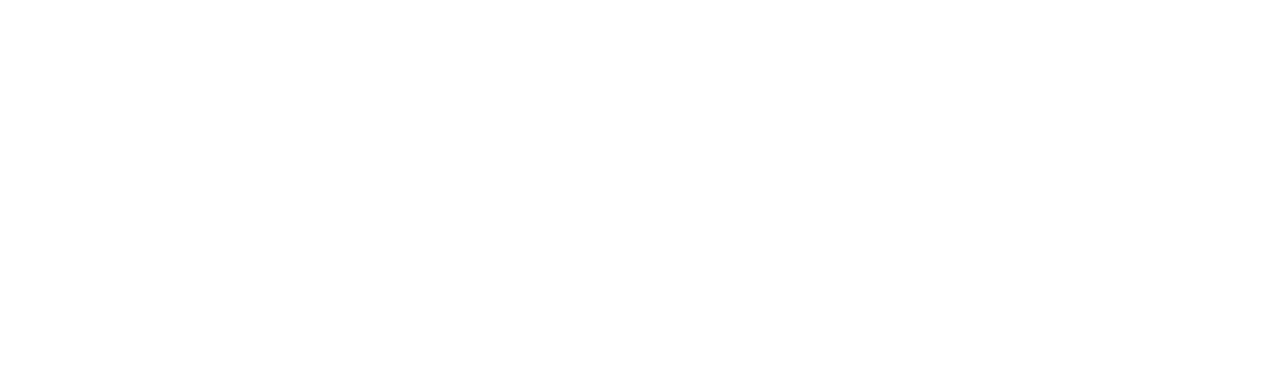
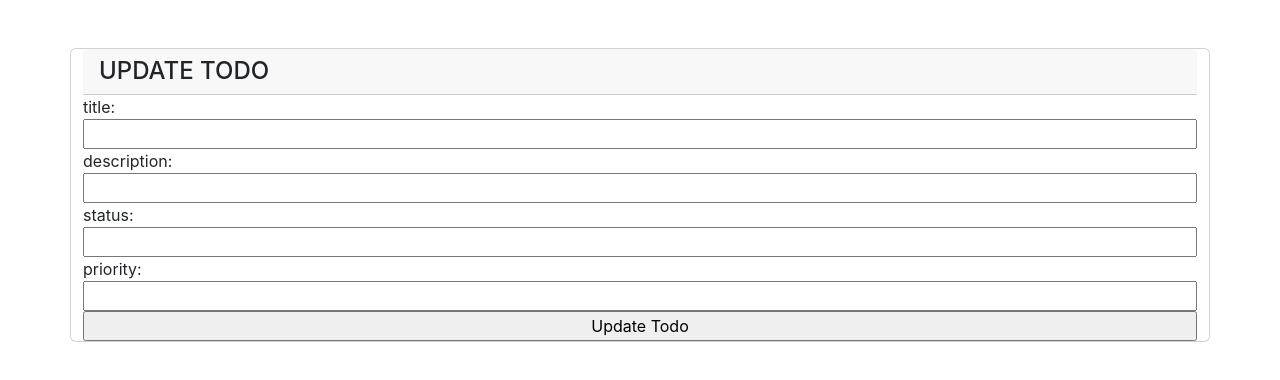
Before and after one commit to Lorraineken/todo-list, a React (Create React App) app: page /updatetodo in a window 1280 px wide. Shown: the top 380 px of the page. Built offline with nearby package versions, Linux system fonts and the light colour scheme.

Commit message:
completed update todo

```diff
--- a/src/components/AddTodo.js
+++ b/src/components/AddTodo.js
@@ -21,6 +21,7 @@ function AddTodo({setTodo}){
     function handleSubmit(e){
         e.preventDefault()
         new_todo.push(todo_data)
+        setTodo(new_todo)
         navigate('/todopage')
     }
 
--- a/src/components/App.js
+++ b/src/components/App.js
@@ -12,6 +12,7 @@ function App() {
 
   const [users,setUsers] =useState([])
   const [todo,setTodo] =useState([])
+  const  [update, setUpdate] = useState()
 
 
   return (
@@ -27,7 +28,7 @@ function App() {
       />
       <Route
       path = "/todopage"
-      element ={<TodoPage users ={users} todo ={todo}/>}
+      element ={<TodoPage users ={users} todo ={todo}  update ={update}/>}
       />
       <Route
        path = "/addtodo"
@@ -35,7 +36,7 @@ function App() {
       />
       <Route
        path = "/updatetodo"
-       element = {<UpdateTodo />}
+       element = {<UpdateTodo setUpdate ={setUpdate}/>}
       />
      </Routes>
     </div>
--- a/src/components/TodoPage.js
+++ b/src/components/TodoPage.js
@@ -1,13 +1,16 @@
-import React from "react";
+import React,{useState} from "react";
 import { useNavigate } from "react-router-dom";
 
-function TodoPage({users,todo}){
+function TodoPage({users,todo,update}){
 
     const navigate = useNavigate()
     const created = []
     const started = []
     const completed = []
     const cancelled = []
+
+
+
 
 
     const displayuser = users.map((detail) =>{
@@ -41,6 +44,9 @@ function TodoPage({users,todo}){
     })
 
 
+
+
+
     sample_todos.map((item) =>
     {
         if (item.status === 'CREATED') {
@@ -59,6 +65,8 @@ function TodoPage({users,todo}){
 
     })
 
+
+
     const created_todos = created.map((item => {
         return(
             <div className="mt-3, container"  key={`${item.index}${item.description}`}>
@@ -66,7 +74,10 @@ function TodoPage({users,todo}){
              <li> {item.title} </li>
             <p>{item.description}</p>
 
-            <button className="btn btn-dark">Update</button>
+            <button className="btn btn-dark" onClick={() => {
+              let  num =created.indexOf(item)
+                navigate("/updatetodo")
+            }}>Update</button>
              <button className="btn btn-danger ms-2" >x</button>
                 </div>
 
@@ -81,7 +92,7 @@ function TodoPage({users,todo}){
              <li> {item.title} </li>
             <p>{item.description}</p>
 
-            <button className="btn btn-dark">Update</button>
+            <button className="btn btn-dark"onClick={() => navigate("/updatetodo")}>Update</button>
              <button className="btn btn-danger ms-2" >x</button>
                 </div>
 
@@ -96,7 +107,7 @@ function TodoPage({users,todo}){
              <li> {item.title} </li>
             <p>{item.description}</p>
 
-            <button className="btn btn-dark">Update</button>
+            <button className="btn btn-dark" onClick={() => navigate("/updatetodo")}>Update</button>
              <button className="btn btn-danger ms-2" >x</button>
                 </div>
 
@@ -111,7 +122,7 @@ function TodoPage({users,todo}){
              <li> {item.title} </li>
             <p>{item.description}</p>
 
-            <button className="btn btn-dark">Update</button>
+            <button className="btn btn-dark" onClick={() => navigate("/updatetodo")}>Update</button>
              <button className="btn btn-danger ms-2" >x</button>
                 </div>
 
--- a/src/components/UpdateTodo.js
+++ b/src/components/UpdateTodo.js
@@ -1,10 +1,42 @@
-import React from "react";
+import React,{useState} from "react";
+import { useNavigate } from "react-router-dom";
 
-function UpdateTodo(){
+function UpdateTodo({setUpdate}){
 
+    const [title,setTitle]=useState('')
+    const [description,setDescription] =useState('')
+    const [status, setStatus] = useState('')
+    const [priority, setPriority] = useState('')
+    const new_todo = []
+    const navigate = useNavigate()
+
+    const todo_data = {
+        "title":title,
+        "description":description,
+        "status":status,
+        "priority":priority,
+    }
+
+    function handleSubmit(e){
+        e.preventDefault()
+        new_todo.push(todo_data)
+        setUpdate(new_todo)
+        navigate('/todopage')
+    }
     return(
        <div>
-
+         <form className="card container mt-5" onSubmit={(e) => handleSubmit(e)} >
+          <h4 className="card-header">UPDATE TODO</h4>
+          <label htmlFor="title">title: </label>
+          <input type="text" name="name" onChange={(e) => setTitle(e.target.value)} />
+          <label htmlFor="email">description: </label>
+          <input type="text" name="description"  onChange={(e) => setDescription(e.target.value)}/>
+          <label htmlFor="status">status: </label>
+          <input type="text" name="status"  onChange={(e) => setStatus(e.target.value)} />
+          <label htmlFor="priority">priority: </label>
+          <input type="text" name="priority" onChange={(e) => setPriority(e.target.value)} />
+          <input type="submit" value="Update Todo" />
+         </form>
        </div>
     )
 }
```
